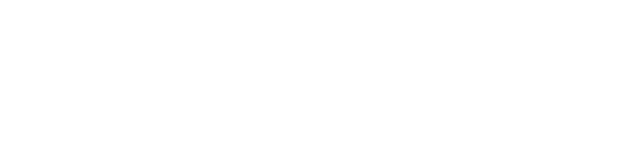
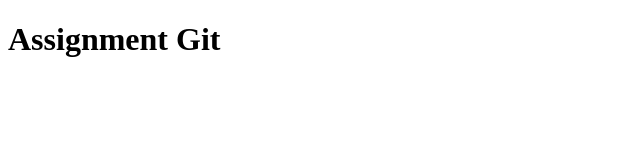
Before and after one commit to Afiffasya/Assignment, a plain HTML site: page index.html in a window 1280 px wide. Shown: the whole page, without its empty margins (0-640 px from the left). Drawn offline with Linux system fonts and the light colour scheme.

Commit message:
clone dan perubahan isi

```diff
--- a/index.html
+++ b/index.html
@@ -7,6 +7,6 @@
     <title>Document</title>
 </head>
 <body>
-
+    <h1>Assignment Git</h1>
 </body>
 </html>
```
